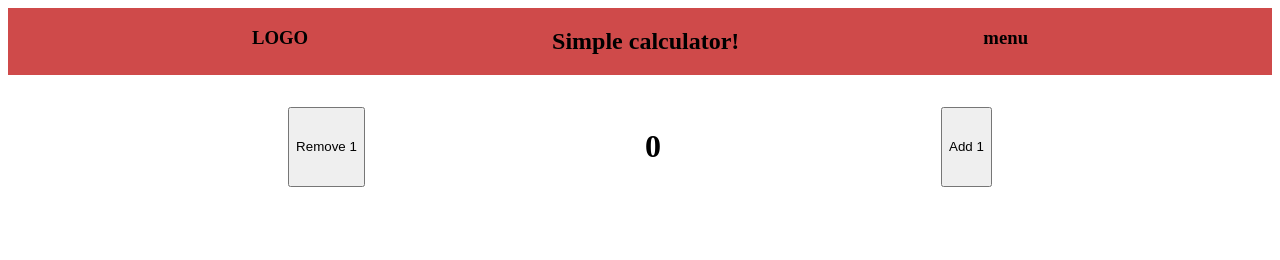
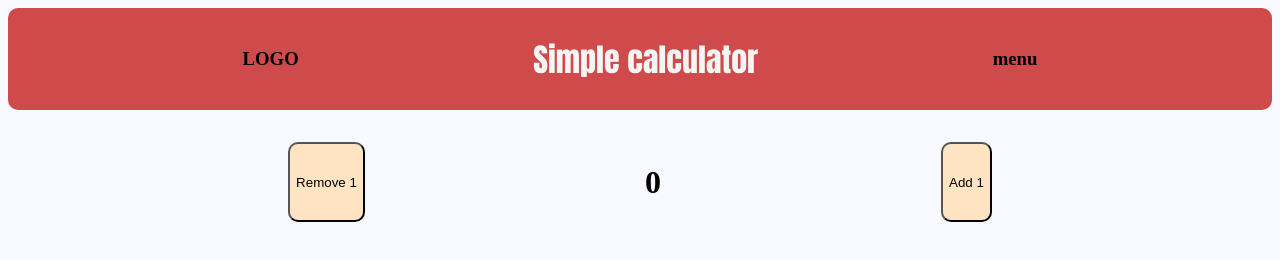
Before and after one commit to efmorales/a02-summer2023-301, a plain HTML site: page index.html in a window 1280 px wide. Drawn offline with Linux system fonts and the light colour scheme.

Commit message:
added simple styling

```diff
--- a/index.html
+++ b/index.html
@@ -11,7 +11,7 @@
 <body>
     <div class="header">
         <h3>LOGO</h3>
-        <h2>Simple calculator!</h2>
+        <h2>Simple calculator</h2>
         <h3>menu</h3>
     </div>
 
--- a/style.css
+++ b/style.css
@@ -1,7 +1,19 @@
+html {
+    background-color: ghostwhite;
+}
+
 .header {
     display: flex;
     justify-content: space-evenly;
+    align-items: center;
     background-color: rgb(207, 74, 74);
+    border-radius: 10px;
+}
+
+.header > h2 {
+    color: whitesmoke;
+    font-family: Impact, Haettenschweiler, 'Arial Narrow Bold', sans-serif;
+    font-size: 2rem;
 }
 
 .calculator {
@@ -19,3 +31,8 @@
 .images-container>img {
     width: 5rem;
 }
+
+button {
+    border-radius: 10px;
+    background-color: bisque;
+}
```
